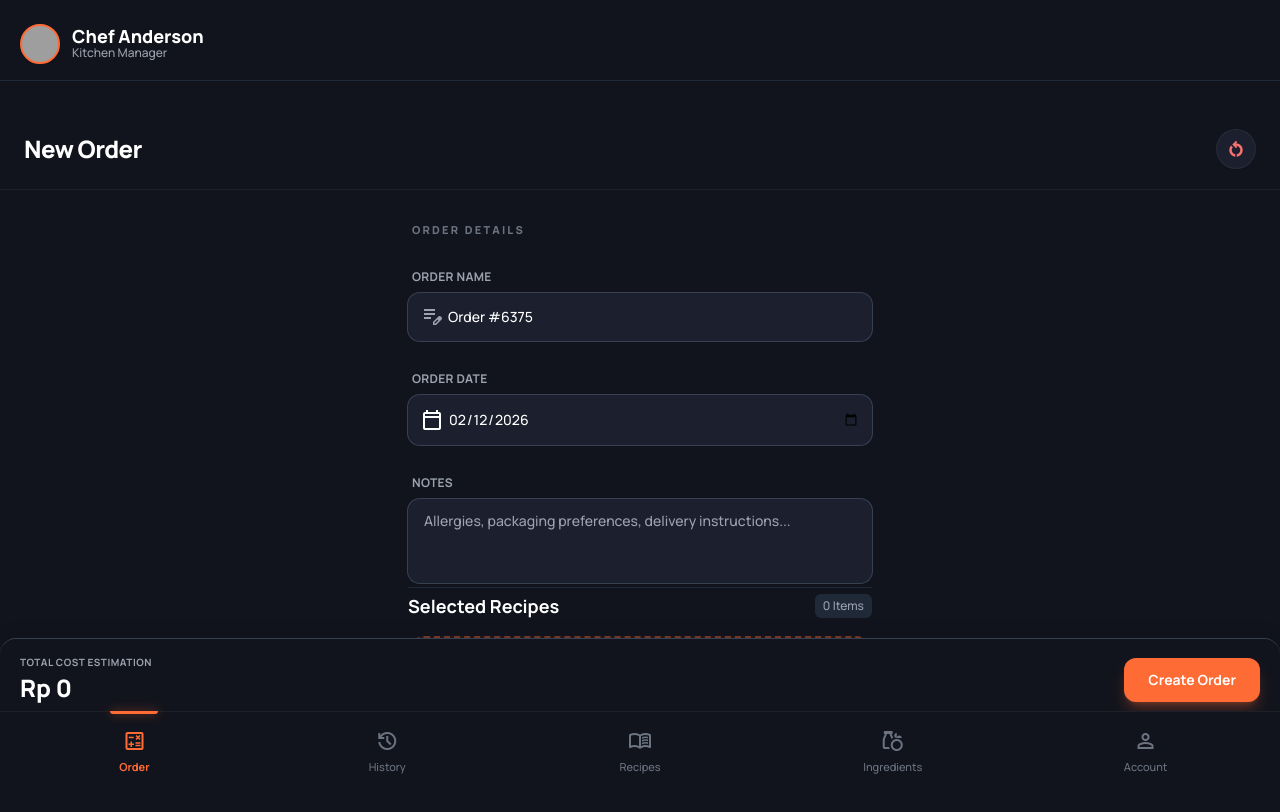
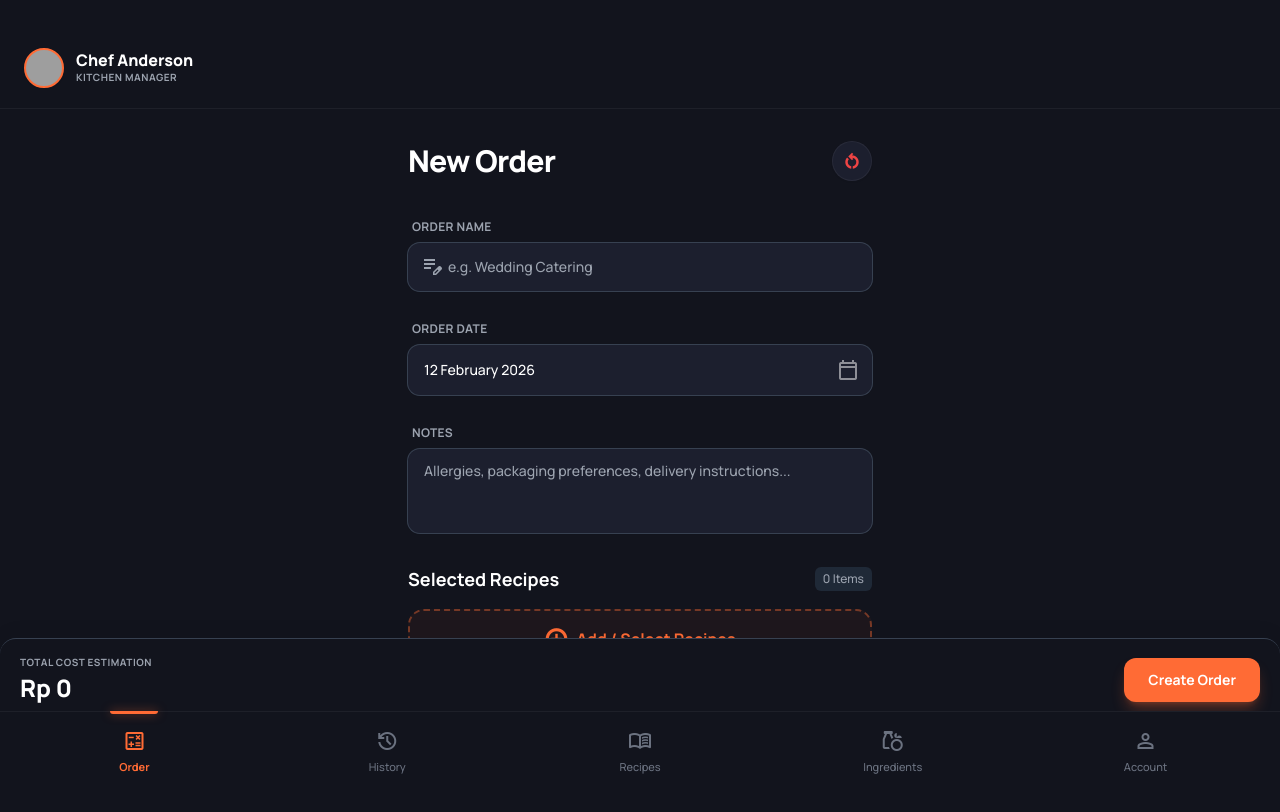
Before and after one commit to Muhibush/food_cost, a React (Vite) app in the folder apps/web/: page / in a window 1280 px wide. Shown: the top 812 px of the page. Built offline with nearby package versions, Linux system fonts and the light colour scheme; grey boxes are pictures that could not be loaded.

Commit message:
refactor: enhance UI consistency across pages, including header z-index, date formatting, and input styling.

```diff
--- a/apps/web/src/components/layout/Layout.tsx
+++ b/apps/web/src/components/layout/Layout.tsx
@@ -5,7 +5,6 @@ import { BottomNav } from './BottomNav';
 
 export const Layout: React.FC = () => {
     const location = useLocation();
-    const isDashboard = location.pathname === '/';
 
     // Main Tabs (Core) where BNB should be visible
     const MAIN_TABS = ['/', '/history', '/recipes', '/ingredients', '/profile'];
@@ -13,25 +12,10 @@ export const Layout: React.FC = () => {
 
     return (
         <div className={clsx(
-            "bg-background-light dark:bg-background-dark font-display text-slate-900 dark:text-white overflow-x-hidden min-h-screen flex flex-col",
+            "bg-background-light dark:bg-background-dark font-display text-slate-900 dark:text-white min-h-screen flex flex-col",
             isMainTab ? "pb-32" : "pb-safe"
         )}>
-            {isDashboard && (
-                <header className="sticky top-0 z-50 bg-background-light dark:bg-background-dark px-5 pt-6 pb-2 border-b border-gray-100 dark:border-gray-800">
-                    <div className="flex items-center justify-between mb-2">
-                        <div className="flex items-center gap-3">
-                            <div
-                                className="h-10 w-10 rounded-full bg-gray-200 dark:bg-gray-700 bg-cover bg-center border-2 border-primary shadow-sm"
-                                style={{ backgroundImage: "url('https://lh3.googleusercontent.com/aida-public/AB6AXuCS04F1_8gxS_wh5p8aadS4dOwrUTeJEYiGA29E6WWvTahXdLcS9SdZPmZ2-S_ouAkT9R935-35Snl_Mi0eUDPq4ejBGgmISnmOVE85mnQf_P9BaIEhX-EpzKfrNtul39Crc0rQbXp1WXXMTzDGlV7dIXmtnTACD7TxEtO-r2IPVmcO1QmIvpAVwNRNydjD9f-krF--SW_R0_ZoY2Y9nw_ffRVBSAmcXHrEyejUi-osHG5cqA7ZGMOLU-7M_ha8lDCYiMzq373_qzc')" }}
-                            ></div>
-                            <div>
-                                <h2 className="text-lg font-extrabold text-slate-800 dark:text-white leading-none">Chef Anderson</h2>
-                                <p className="text-xs text-gray-500 dark:text-gray-400 font-medium">Kitchen Manager</p>
-                            </div>
-                        </div>
-                    </div>
-                </header>
-            )}
+
 
             <main className="flex-1 flex flex-col px-5 pt-4">
                 <Outlet />
--- a/apps/web/src/pages/ingredients/IngredientsList/IngredientsList.tsx
+++ b/apps/web/src/pages/ingredients/IngredientsList/IngredientsList.tsx
@@ -40,7 +40,7 @@ export const IngredientsList: React.FC = () => {
 
     return (
         <div className="bg-background-dark font-display text-white min-h-screen flex flex-col pb-32 -mx-5 -mt-4">
-            <header className="sticky top-0 z-30 bg-background-dark px-6 pt-12 pb-5 border-b border-white/5">
+            <header className="sticky top-0 z-50 bg-background-dark px-6 pt-12 pb-5 border-b border-white/5">
                 <div className="flex items-center justify-between mb-5">
                     <h1 className="text-2xl font-extrabold text-white tracking-tight">Ingredients</h1>
                     <button className="h-10 w-10 flex items-center justify-center rounded-full bg-surface-dark text-white border border-white/5 hover:bg-white/10 transition-all active:scale-[0.95] shadow-sm">
--- a/apps/web/src/pages/orders/History/HistoryPage.tsx
+++ b/apps/web/src/pages/orders/History/HistoryPage.tsx
@@ -50,7 +50,7 @@ export const HistoryPage: React.FC = () => {
 
     return (
         <div className="bg-background-dark font-display text-white min-h-screen flex flex-col -mx-5 -mt-4 pb-20">
-            <header className="sticky top-0 z-30 bg-background-dark px-6 pt-12 pb-5 border-b border-white/5">
+            <header className="sticky top-0 z-50 bg-background-dark px-6 pt-12 pb-5 border-b border-white/5">
                 <div className="flex items-center justify-between mb-5">
                     <h1 className="text-2xl font-extrabold tracking-tight">Order History</h1>
                     <button className="w-10 h-10 rounded-full bg-surface-dark flex items-center justify-center border border-white/5 hover:bg-white/10 transition-all active:scale-[0.95] shadow-sm">
@@ -96,7 +96,7 @@ export const HistoryPage: React.FC = () => {
                                                     </p>
                                                 </div>
                                                 <div className="flex items-center gap-2 text-xs text-gray-400">
-                                                    <span>{format(parseISO(order.date), 'MMM dd, yyyy')}</span>
+                                                    <span>{format(parseISO(order.date), 'd MMMM yyyy')}</span>
                                                     <span className="size-1 bg-gray-600 rounded-full"></span>
                                                     <span>{getTotalPortions(order)} Portions</span>
                                                 </div>
--- a/apps/web/src/pages/orders/OrderEntry/OrderEntry.tsx
+++ b/apps/web/src/pages/orders/OrderEntry/OrderEntry.tsx
@@ -5,7 +5,7 @@ import { useRecipesStore } from '../../../store/useRecipesStore';
 import { useIngredientsStore } from '../../../store/useIngredientsStore';
 import { Order as OrderType } from '../../../types';
 import { v4 as uuidv4 } from 'uuid';
-import { format } from 'date-fns';
+import { format, parseISO } from 'date-fns';
 
 export const OrderPage: React.FC = () => {
     const navigate = useNavigate();
@@ -17,7 +17,7 @@ export const OrderPage: React.FC = () => {
     const location = useLocation();
 
     const [formData, setFormData] = useState<Omit<OrderType, 'id'>>({
-        name: `Order #${Math.floor(Math.random() * 10000)}`,
+        name: '',
         date: format(new Date(), 'yyyy-MM-dd'),
         items: [],
         status: 'pending',
@@ -148,21 +148,32 @@ export const OrderPage: React.FC = () => {
     return (
         <div className="bg-background-dark font-display text-white min-h-screen flex flex-col pb-safe -mx-5 -mt-4">
             <header className="sticky top-0 z-50 bg-background-dark px-6 pt-12 pb-5 border-b border-white/5 flex items-center justify-between">
-                <h1 className="text-2xl font-extrabold text-white tracking-tight whitespace-nowrap">
-                    New Order
-                </h1>
-                <button
-                    onClick={handleReset}
-                    className="w-10 h-10 rounded-full bg-surface-dark flex items-center justify-center border border-white/5 hover:bg-white/10 transition-all active:scale-[0.95] shadow-sm"
-                    title="Reset Form"
-                >
-                    <span className="material-symbols-outlined text-red-400 text-xl font-bold">restart_alt</span>
-                </button>
+                <div className="flex items-center gap-3">
+                    <div
+                        className="h-10 w-10 rounded-full bg-gray-700 bg-cover bg-center border-2 border-primary shadow-sm"
+                        style={{ backgroundImage: "url('https://lh3.googleusercontent.com/aida-public/AB6AXuCS04F1_8gxS_wh5p8aadS4dOwrUTeJEYiGA29E6WWvTahXdLcS9SdZPmZ2-S_ouAkT9R935-35Snl_Mi0eUDPq4ejBGgmISnmOVE85mnQf_P9BaIEhX-EpzKfrNtul39Crc0rQbXp1WXXMTzDGlV7dIXmtnTACD7TxEtO-r2IPVmcO1QmIvpAVwNRNydjD9f-krF--SW_R0_ZoY2Y9nw_ffRVBSAmcXHrEyejUi-osHG5cqA7ZGMOLU-7M_ha8lDCYiMzq373_qzc')" }}
+                    ></div>
+                    <div>
+                        <h2 className="text-base font-extrabold text-white leading-none">Chef Anderson</h2>
+                        <p className="text-[10px] text-gray-400 font-bold uppercase tracking-wider mt-0.5">Kitchen Manager</p>
+                    </div>
+                </div>
             </header>
 
             <main className="flex-1 flex flex-col px-6 pt-8 pb-48 max-w-lg mx-auto w-full">
+                <div className="flex items-center justify-between mb-8">
+                    <h1 className="text-3xl font-extrabold text-white tracking-tight whitespace-nowrap">
+                        New Order
+                    </h1>
+                    <button
+                        onClick={handleReset}
+                        className="w-10 h-10 rounded-full bg-surface-dark flex items-center justify-center border border-white/5 hover:bg-white/10 transition-all active:scale-[0.95] shadow-sm"
+                        title="Reset Form"
+                    >
+                        <span className="material-symbols-outlined text-red-500 text-xl font-bold">restart_alt</span>
+                    </button>
+                </div>
                 <section className="flex flex-col gap-6">
-                    <h2 className="text-[11px] font-black text-gray-500 uppercase tracking-[0.2em] ml-1">Order Details</h2>
 
                     <div className="space-y-1.5">
                         <label className="text-xs font-bold text-gray-500 dark:text-gray-400 uppercase tracking-wide ml-1">Order Name</label>
@@ -183,15 +194,18 @@ export const OrderPage: React.FC = () => {
                     <div className="space-y-1.5">
                         <label className="text-xs font-bold text-gray-500 dark:text-gray-400 uppercase tracking-wide ml-1">Order Date</label>
                         <div className="relative">
-                            <div className="absolute inset-y-0 left-0 pl-3 flex items-center pointer-events-none">
-                                <span className="material-symbols-outlined text-white">calendar_today</span>
+                            <div className="absolute inset-0 pl-4 pr-10 py-3.5 flex items-center pointer-events-none text-slate-900 dark:text-white sm:text-sm font-medium">
+                                {formData.date ? format(parseISO(formData.date), 'd MMMM yyyy') : ''}
                             </div>
                             <input
                                 value={formData.date}
                                 onChange={(e) => setFormData(p => ({ ...p, date: e.target.value }))}
-                                className="block w-full pl-10 pr-3 py-3.5 border-none ring-1 ring-gray-200 dark:ring-gray-700 rounded-xl leading-5 bg-white dark:bg-surface-dark text-slate-900 dark:text-white placeholder-gray-400 focus:outline-none focus:ring-2 focus:ring-primary sm:text-sm shadow-sm font-medium transition-all"
+                                className="block w-full pl-4 pr-10 py-3.5 border-none ring-1 ring-gray-200 dark:ring-gray-700 rounded-xl leading-5 bg-white dark:bg-surface-dark text-transparent dark:text-transparent placeholder-transparent focus:outline-none focus:ring-2 focus:ring-primary sm:text-sm shadow-sm font-medium transition-all appearance-none [&::-webkit-calendar-picker-indicator]:hidden [&::-webkit-inner-spin-button]:appearance-none [&::-webkit-clear-button]:appearance-none"
                                 type="date"
                             />
+                            <div className="absolute inset-y-0 right-0 pr-3 flex items-center pointer-events-none">
+                                <span className="material-symbols-outlined text-white/50">calendar_today</span>
+                            </div>
                         </div>
                     </div>
 
@@ -207,9 +221,7 @@ export const OrderPage: React.FC = () => {
                     </div>
                 </section>
 
-                <div className="border-t border-gray-100 dark:border-gray-800 my-1"></div>
-
-                <section className="flex flex-col gap-4">
+                <section className="flex flex-col gap-4 mt-8">
                     <div className="flex items-center justify-between">
                         <h3 className="text-lg font-bold text-slate-800 dark:text-white">Selected Recipes</h3>
                         <span className="text-xs font-medium text-gray-500 dark:text-gray-400 bg-gray-100 dark:bg-gray-800 px-2 py-1 rounded-md">
--- a/apps/web/src/pages/orders/OrderForm/OrderForm.tsx
+++ b/apps/web/src/pages/orders/OrderForm/OrderForm.tsx
@@ -5,7 +5,7 @@ import { useRecipesStore } from '../../../store/useRecipesStore';
 import { useIngredientsStore } from '../../../store/useIngredientsStore';
 import { Order, Recipe } from '../../../types';
 import { v4 as uuidv4 } from 'uuid';
-import { format } from 'date-fns';
+import { format, parseISO } from 'date-fns';
 
 export const OrderForm: React.FC = () => {
     const navigate = useNavigate();
@@ -15,7 +15,7 @@ export const OrderForm: React.FC = () => {
     const { getIngredient } = useIngredientsStore();
 
     const [formData, setFormData] = useState<Omit<Order, 'id'>>({
-        name: `Order #${Math.floor(Math.random() * 10000)}`,
+        name: '',
         date: format(new Date(), 'yyyy-MM-dd'),
         items: [],
         status: 'pending',
@@ -161,7 +161,6 @@ export const OrderForm: React.FC = () => {
 
             <main className="flex-1 flex flex-col px-6 pt-8 pb-48 max-w-lg mx-auto w-full">
                 <section className="flex flex-col gap-6">
-                    <h2 className="text-[11px] font-black text-gray-500 uppercase tracking-[0.2em] ml-1">Order Details</h2>
 
                     <div className="space-y-1.5">
                         <label className="text-xs font-bold text-gray-500 dark:text-gray-400 uppercase tracking-wide ml-1">Order Name</label>
@@ -182,15 +181,18 @@ export const OrderForm: React.FC = () => {
                     <div className="space-y-1.5">
                         <label className="text-xs font-bold text-gray-500 dark:text-gray-400 uppercase tracking-wide ml-1">Order Date</label>
                         <div className="relative">
-                            <div className="absolute inset-y-0 left-0 pl-3 flex items-center pointer-events-none">
-                                <span className="material-symbols-outlined text-white">calendar_today</span>
+                            <div className="absolute inset-0 pl-4 pr-10 py-3.5 flex items-center pointer-events-none text-slate-900 dark:text-white sm:text-sm font-medium">
+                                {formData.date ? format(parseISO(formData.date), 'd MMMM yyyy') : ''}
                             </div>
                             <input
                                 value={formData.date}
                                 onChange={(e) => setFormData(p => ({ ...p, date: e.target.value }))}
-                                className="block w-full pl-10 pr-3 py-3.5 border-none ring-1 ring-gray-200 dark:ring-gray-700 rounded-xl leading-5 bg-white dark:bg-surface-dark text-slate-900 dark:text-white placeholder-gray-400 focus:outline-none focus:ring-2 focus:ring-primary sm:text-sm shadow-sm font-medium transition-all"
+                                className="block w-full pl-4 pr-10 py-3.5 border-none ring-1 ring-gray-200 dark:ring-gray-700 rounded-xl leading-5 bg-white dark:bg-surface-dark text-transparent dark:text-transparent placeholder-transparent focus:outline-none focus:ring-2 focus:ring-primary sm:text-sm shadow-sm font-medium transition-all appearance-none [&::-webkit-calendar-picker-indicator]:hidden [&::-webkit-inner-spin-button]:appearance-none [&::-webkit-clear-button]:appearance-none"
                                 type="date"
                             />
+                            <div className="absolute inset-y-0 right-0 pr-3 flex items-center pointer-events-none">
+                                <span className="material-symbols-outlined text-white/50">calendar_today</span>
+                            </div>
                         </div>
                     </div>
 
@@ -206,9 +208,7 @@ export const OrderForm: React.FC = () => {
                     </div>
                 </section>
 
-                <div className="border-t border-gray-100 dark:border-gray-800 my-1"></div>
-
-                <section className="flex flex-col gap-4">
+                <section className="flex flex-col gap-4 mt-8">
                     <div className="flex items-center justify-between">
                         <h3 className="text-lg font-bold text-slate-800 dark:text-white">Selected Recipes</h3>
                         <span className="text-xs font-medium text-gray-500 dark:text-gray-400 bg-gray-100 dark:bg-gray-800 px-2 py-1 rounded-md">
--- a/apps/web/src/pages/orders/OrdersList/OrdersList.tsx
+++ b/apps/web/src/pages/orders/OrdersList/OrdersList.tsx
@@ -71,7 +71,7 @@ export const OrdersList: React.FC = () => {
                                     <Badge variant={getStatusVariant(order.status)}>{order.status}</Badge>
                                 </div>
                                 <p className="text-xs text-text-muted">
-                                    {format(new Date(order.date), 'dd MMM yyyy, HH:mm')}
+                                    {format(new Date(order.date), 'd MMMM yyyy')}
                                 </p>
                                 <p className="text-xs text-text-muted mt-1">
                                     {order.items.reduce((acc, item) => acc + item.quantity, 0)} Items
--- a/apps/web/src/pages/recipes/RecipesList/RecipesList.tsx
+++ b/apps/web/src/pages/recipes/RecipesList/RecipesList.tsx
@@ -30,7 +30,7 @@ export const RecipesList: React.FC = () => {
 
     return (
         <div className="bg-background-dark font-display text-white min-h-screen flex flex-col pb-32 -mx-5 -mt-4">
-            <header className="sticky top-0 z-30 bg-background-dark px-6 pt-12 pb-5 border-b border-white/5">
+            <header className="sticky top-0 z-50 bg-background-dark px-6 pt-12 pb-5 border-b border-white/5">
                 <div className="flex justify-between items-center mb-5">
                     <h1 className="text-2xl font-extrabold text-white tracking-tight">Recipes</h1>
                     <button
```
Also changed, not shown: apps/web/src/pages/account/Profile/Profile.tsx (+23 -2 lines), apps/web/src/pages/design/DesignSystem/DesignSystem.tsx (+16 -9 lines), apps/web/src/pages/orders/OrderDetail/OrderDetail.tsx (+5 -2 lines).
